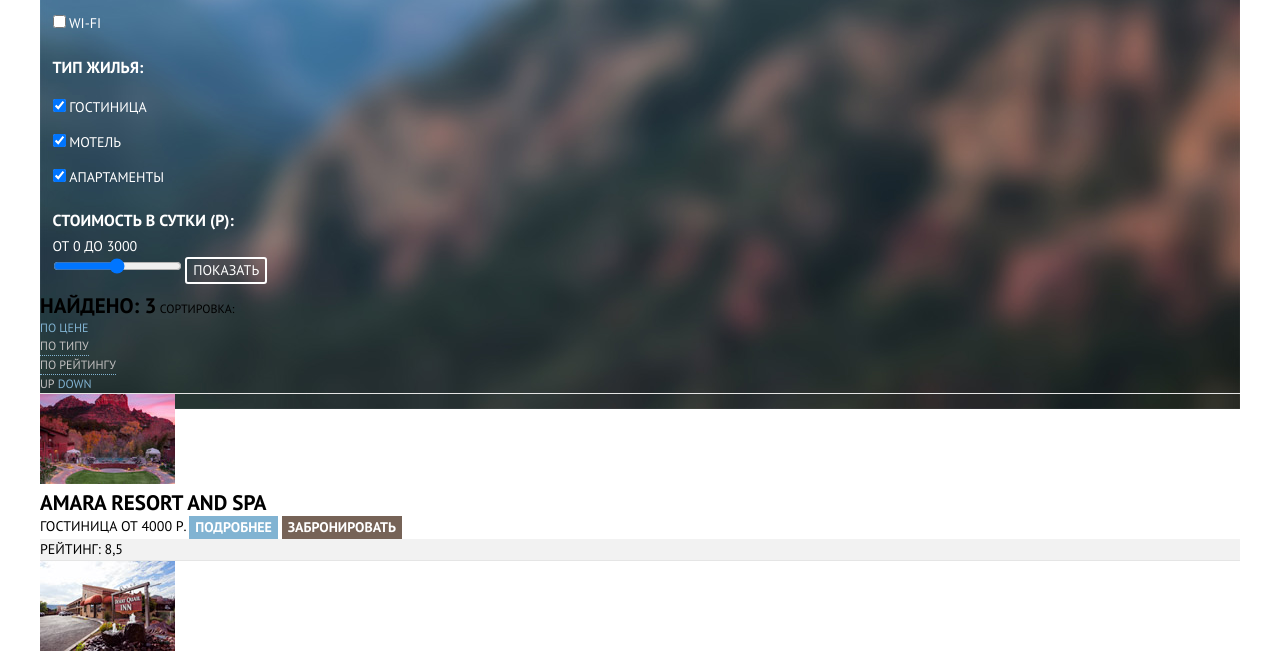
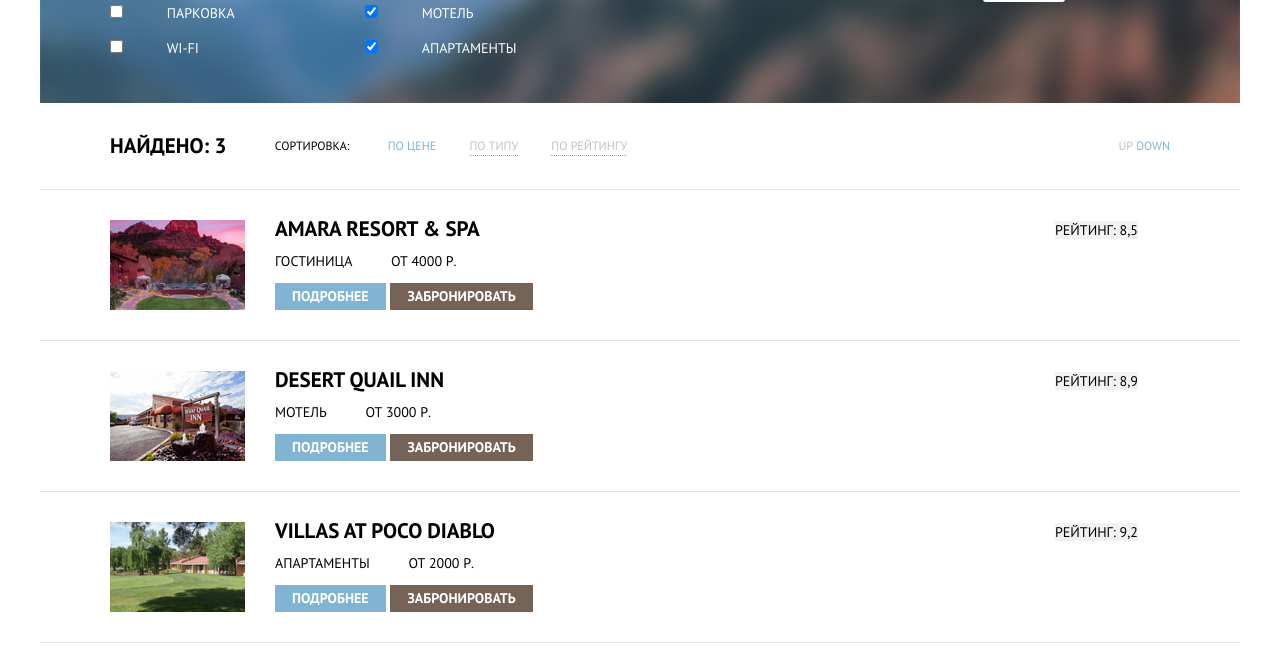
Before and after one commit to Hector-1911/Sedona, a plain HTML site: page hotels.html in a window 1280 px wide. Shown: the part 153-807 px from the top of the page. Drawn offline with Linux system fonts and the light colour scheme.

Commit message:
Базовая сетка завершена

```diff
--- a/hotels.html
+++ b/hotels.html
@@ -59,7 +59,7 @@
                    <label for="apartments-id">АПАРТАМЕНТЫ</label>
                 </p>
             </fieldset>
-            <fieldset class="form-group">
+            <fieldset class="form-group-price">
                 <legend class="group-title">Стоимость в сутки (Р):</legend>
                 <div class="form-price-container">
                     <span class="price-container-item">ОТ 0</span>
@@ -94,19 +94,22 @@
           </div>
           <ul class="sort-result-menu">
               <li class="result-menu-item">
+                  <div class="result-item-container">
                       <img src="img/hotel-1.jpg" width="135" height="90" alt="Amara Resort & Spa">
                       <section class="hotel-info-container">
-                     <h3 class="hotel-info-title"><a href="#">Amara Resort and Spa</a></h3>
+                          <h3 class="hotel-info-title"><a href="#">Amara Resort &amp; Spa</a></h3>
                           <span class="hotel-text">Гостиница</span>
                           <span class="hotel-price">ОТ 4000 Р.</span>
                           <button class="button">ПОДРОБНЕЕ</button>
                           <button class="button-alt">ЗАБРОНИРОВАТЬ</button>
                       </section>
+                  </div>
                   <div class="rating-container">
                       <span class="rating">Рейтинг: 8,5</span>
                   </div>
               </li>
               <li class="result-menu-item">
+                  <div class="result-item-container">
                       <img src="img/hotel-2.jpg" width="135" height="90" alt="Desert Quail Inn">
                       <section class="hotel-info-container">
                           <h3 class="hotel-info-title"><a href="#">Desert Quail Inn</a></h3>
@@ -115,11 +118,13 @@
                           <button class="button">ПОДРОБНЕЕ</button>
                           <button class="button-alt">ЗАБРОНИРОВАТЬ</button>
                       </section>
+                  </div>
                   <div class="rating-container">
                       <span class="rating">Рейтинг: 8,9</span>
                   </div>
               </li>
               <li class="result-menu-item">
+                  <div class="result-item-container">
                       <img src="img/hotel-3.jpg" width="135" height="90" alt="Villas at Poco Diablo">
                       <section class="hotel-info-container">
                           <h3 class="hotel-info-title"><a href="#">Villas at Poco Diablo</a></h3>
@@ -128,6 +133,7 @@
                           <button class="button">ПОДРОБНЕЕ</button>
                           <button class="button-alt">ЗАБРОНИРОВАТЬ</button>
                       </section>
+                  </div>
                   <div class="rating-container">
                       <div class="rating-stars"></div>
                       <span class="rating">Рейтинг: 9,2</span>
--- a/style.css
+++ b/style.css
@@ -33,6 +33,11 @@ body {
 
 h1, h2, h3, h4, h5, h6 {
     margin: 0;
+}
+
+fieldset {
+    margin: 0;
+    padding: 0;
 }
 
 a {
@@ -399,7 +404,29 @@ ul {
 
 /* Гостиницы */
 
+.form-filter-container {
+    padding: 30px 70px;
+}
+
+.form-group {
+    width: 240px;
+
+    margin-right: 15px;
+}
+
+.group-item label {
+    margin-left: 40px;
+}
+
+.form-hotels .form-group-price {
+    width: 320px;
+
+    margin-left: auto;
+}
+
 .form-hotels {
+    display: flex;
+
     color: #ffffff;
 }
 
@@ -434,10 +461,16 @@ ul {
 }
 
 .sorting-container {
+    position: relative;
+
     font-size: 12px;
     line-height: 18px;
 
+    padding: 30px 70px;
+
     border-bottom: 1px solid #e5e5e5;
+
+    background-color: #fff;
 }
 
 .sorting-container .sorting-result {
@@ -452,6 +485,37 @@ ul {
 
 .sorting-menu {
     list-style: none;
+
+    display: inline-block;
+}
+
+.sorting-item {
+    display: inline-block;
+
+    margin-right: 30px;
+}
+
+.sorting-container .up-down-sorting {
+    position: absolute;
+
+    right: 70px;
+    top: 50%;
+
+    transform: translateY(-50%);
+}
+
+.sorting-container span,
+.sorting-container .sorting-menu,
+.sorting-container .up-down-sorting {
+    vertical-align: middle;
+}
+
+.sorting-result {
+    margin-right: 45px;
+}
+
+.sorting-text {
+    margin-right: 35px;
 }
 
 .sorting-menu .sorting-btn {
@@ -484,15 +548,55 @@ ul {
 
 .sort-result-menu {
     list-style: none;
+
+    background-color: #fff;
 }
 
 .sort-result-menu .result-menu-item {
+    display: flex;
+    justify-content: space-between;
+
+    padding: 30px 70px;
+
     border-bottom: 1px solid #e5e5e5;
+}
+
+.result-item-container {
+    display: flex;
+    justify-content: space-between;
+
+    width: 425px;
+}
+
+.rating-container {
+    width: 115px;
+}
+
+.result-item-container img {
+    width: 135px;
+}
+
+.hotel-info-container {
+    width: 260px;
+}
+
+.hotel-info-container h3 {
+    margin-bottom: 13px;
+}
+
+.hotel-info-container span {
+    margin-right: 35px;
+}
+
+.hotel-info-container button {
+    margin-top: 11px;
+    margin-right: 1px;
+    padding: 3px 17px;
 }
 
 .result-menu-item h3 {
     font-size: 21px;
-    line-height: 26px;
+    line-height: 18px;
     font-weight: 700;
 }
 
@@ -509,7 +613,7 @@ ul {
     color: #cacaca;
 }
 
-.rating-container {
+.rating {
     background-color: #f2f2f2;
 }
 
@@ -535,6 +639,10 @@ ul {
     align-items: center;
 
     padding: 40px 70px;
+}
+
+.hotels-page .main-footer {
+    padding: 30px 70px;
 }
 
 .footer-sedona {
```
Lines whose indentation alone changed are shown as unchanged.
